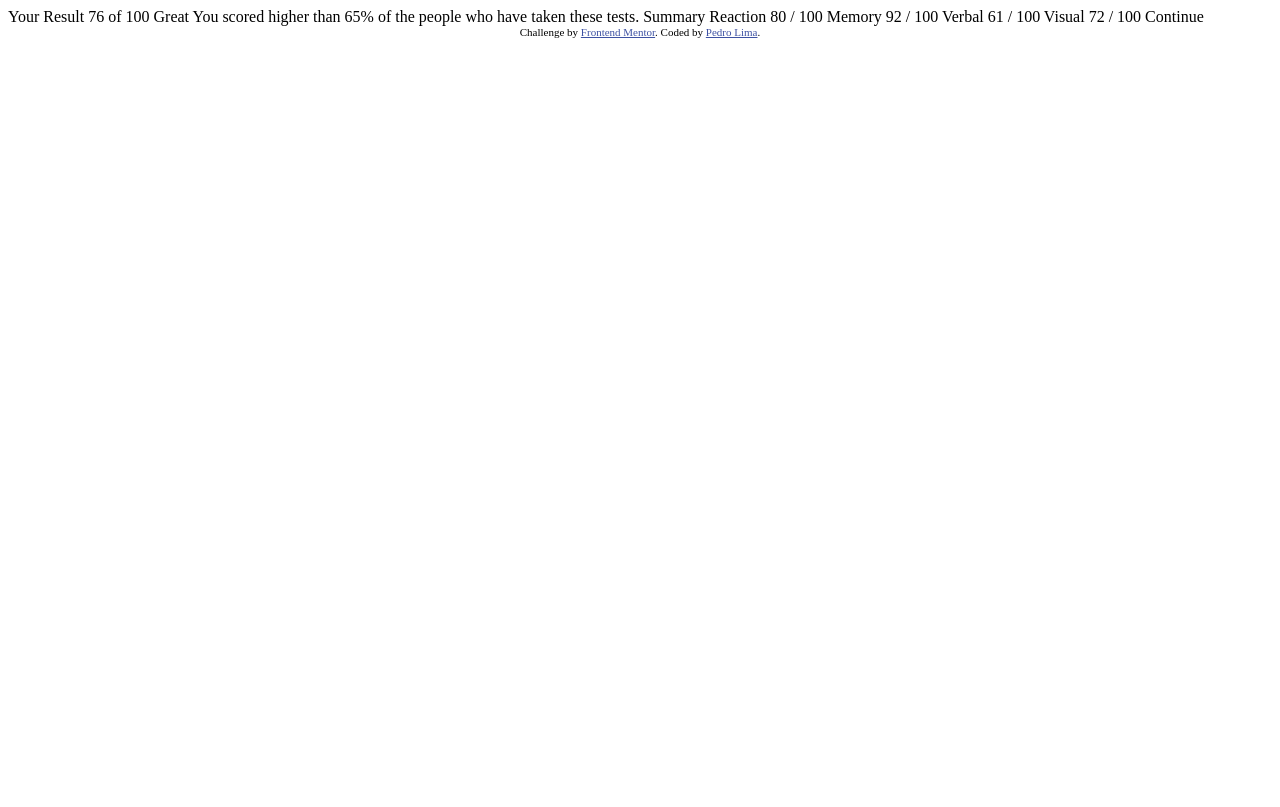
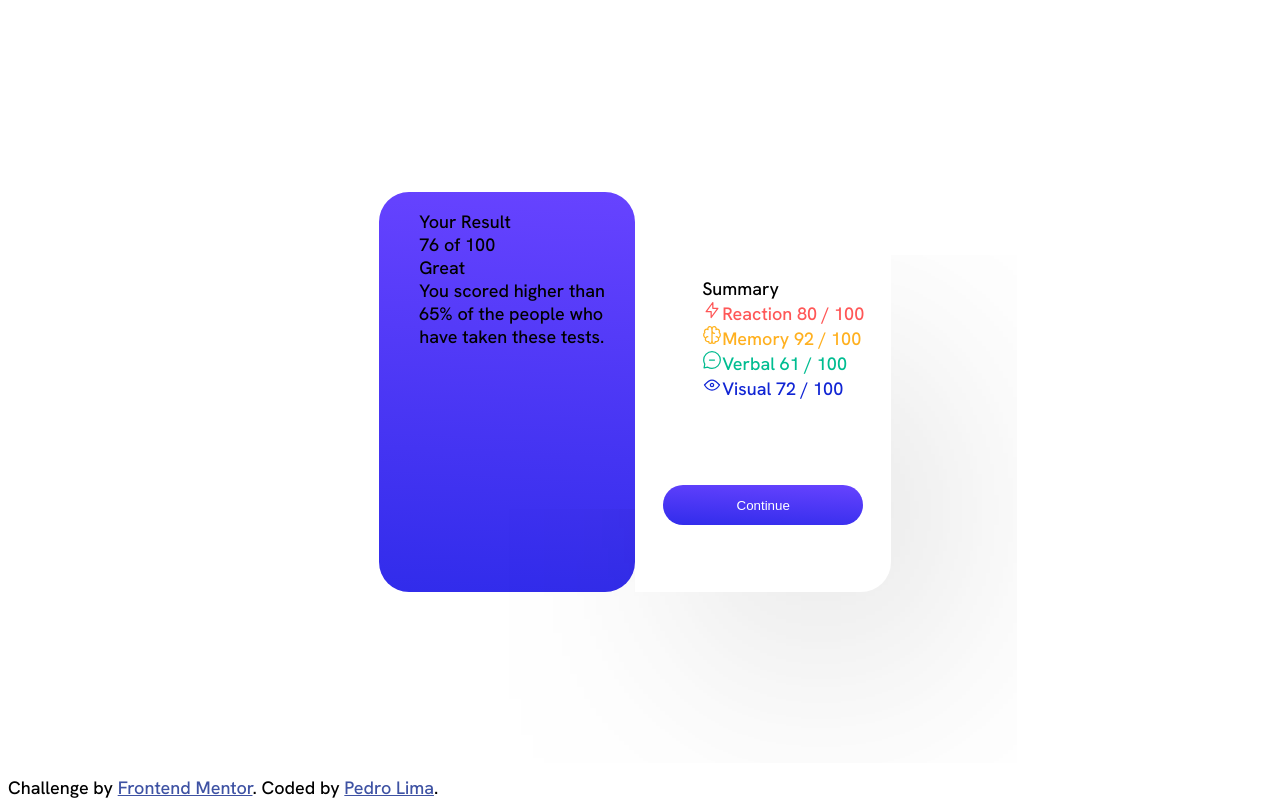
Before and after one commit to Pedrolbsousa/results-summary-component-main, a plain HTML site: page index.html in a window 1280 px wide. Drawn offline with Linux system fonts and the light colour scheme.

Commit message:
iniciando o styled model

```diff
--- a/index.html
+++ b/index.html
@@ -3,38 +3,55 @@
   <head>
     <meta charset="UTF-8" />
     <meta name="viewport" content="width=device-width, initial-scale=1.0" />
-    <!-- displays site properly based on user's device -->
-
     <link
       rel="icon"
       type="image/png"
       sizes="32x32"
       href="./assets/images/favicon-32x32.png"
     />
-
+    <link rel="stylesheet" href="styled.css" />
     <title>Frontend Mentor | Results summary component</title>
-
-    <!-- Feel free to remove these styles or customise in your own stylesheet 👍 -->
-    <style>
-      .attribution {
-        font-size: 11px;
-        text-align: center;
-      }
-      .attribution a {
-        color: hsl(228, 45%, 44%);
-      }
-    </style>
   </head>
   <body>
-    Your Result 76 of 100 Great You scored higher than 65% of the people who
-    have taken these tests. Summary Reaction 80 / 100 Memory 92 / 100 Verbal 61
-    / 100 Visual 72 / 100 Continue
-
+    <main class="dataMain">
+      <section class="Results">
+        <ul>
+          <li>Your Result</li>
+          <li>76 of 100</li>
+          <li>Great</li>
+          <li>
+            You scored higher than 65% of the people who have taken these tests.
+          </li>
+        </ul>
+      </section>
+      <section class="summaryData">
+        <ul class="listSummary">
+          <li>Summary</li>
+          <li class="summary Light">
+            <img src="assets/images/icon-reaction.svg" alt="" />Reaction 80 /
+            100
+          </li>
+          <li class="summary Orangey">
+            <img src="assets/images/icon-memory.svg" alt="" />Memory 92 / 100
+          </li>
+          <li class="summary Green">
+            <img src="assets/images/icon-verbal.svg" alt="" />Verbal 61 / 100
+          </li>
+          <li class="summary Cobalt">
+            <img src="assets/images/icon-visual.svg" alt="" />Visual 72 / 100
+          </li>
+        </ul>
+        <button>Continue</button>
+      </section>
+    </main>
     <div class="attribution">
       Challenge by
       <a href="https://www.frontendmentor.io?ref=challenge" target="_blank"
         >Frontend Mentor</a
-      >. Coded by <a href="#">Pedro Lima</a>.
+      >. Coded by
+      <a href="https://portfolio-8qthgzgxl-pedrolbsousa.vercel.app/"
+        >Pedro Lima</a
+      >.
     </div>
   </body>
 </html>
--- /dev/null
+++ b/styled.css
@@ -0,0 +1,78 @@
+@import url("https://fonts.googleapis.com/css2?family=Hanken+Grotesk:wght@500;700;800&display=swap");
+
+:root {
+  --primarycolor-Light: hsl(0, 100%, 67%);
+  --primarycolor-Orangey: hsl(39, 100%, 56%);
+  --primarycolor-Green: hsl(166, 100%, 37%);
+  --primarycolor-Cobalt: hsl(234, 85%, 45%);
+
+  --gradient-background-01: rgb(103, 67, 255);
+  --gradient-background-02: linear-gradient(
+    183deg,
+    rgba(103, 67, 255, 1) 0%,
+    rgba(49, 44, 235, 1) 100%
+  );
+  --Neutral-White: hsl(0, 0%, 100%);
+}
+
+body {
+  font-family: "Hanken Grotesk", sans-serif;
+  font-size: 18px;
+}
+.dataMain {
+  display: flex;
+  justify-content: center;
+  align-items: center;
+  width: 98vw;
+  height: 96vh;
+}
+.Results {
+  background: var(--gradient-background-01);
+  background: var(--gradient-background-02);
+  border-radius: 30px;
+  width: 20vw;
+  height: 50vh;
+}
+.summaryData {
+  display: flex;
+  flex-direction: column;
+  align-items: center;
+  justify-content: space-evenly;
+  border-radius: 0px 30px 30px 0px;
+  -webkit-box-shadow: 58px 118px 257px -95px rgba(0, 0, 0, 0.6);
+  -moz-box-shadow: 58px 118px 257px -95px rgba(0, 0, 0, 0.6);
+  box-shadow: 58px 118px 257px -95px rgba(0, 0, 0, 0.6);
+  width: 20vw;
+  height: 50vh;
+}
+.listSummary .attribution {
+  font-size: 11px;
+  text-align: center;
+}
+.attribution a {
+  color: hsl(228, 45%, 44%);
+}
+ul {
+  list-style: none;
+}
+.Light {
+  color: var(--primarycolor-Light);
+}
+.Orangey {
+  color: var(--primarycolor-Orangey);
+}
+.Green {
+  color: var(--primarycolor-Green);
+}
+.Cobalt {
+  color: var(--primarycolor-Cobalt);
+}
+button {
+  width: 200px;
+  height: 40px;
+  border: none;
+  color: var(--Neutral-White);
+  background: var(--gradient-background-01);
+  background: var(--gradient-background-02);
+  border-radius: 30px;
+}
```
